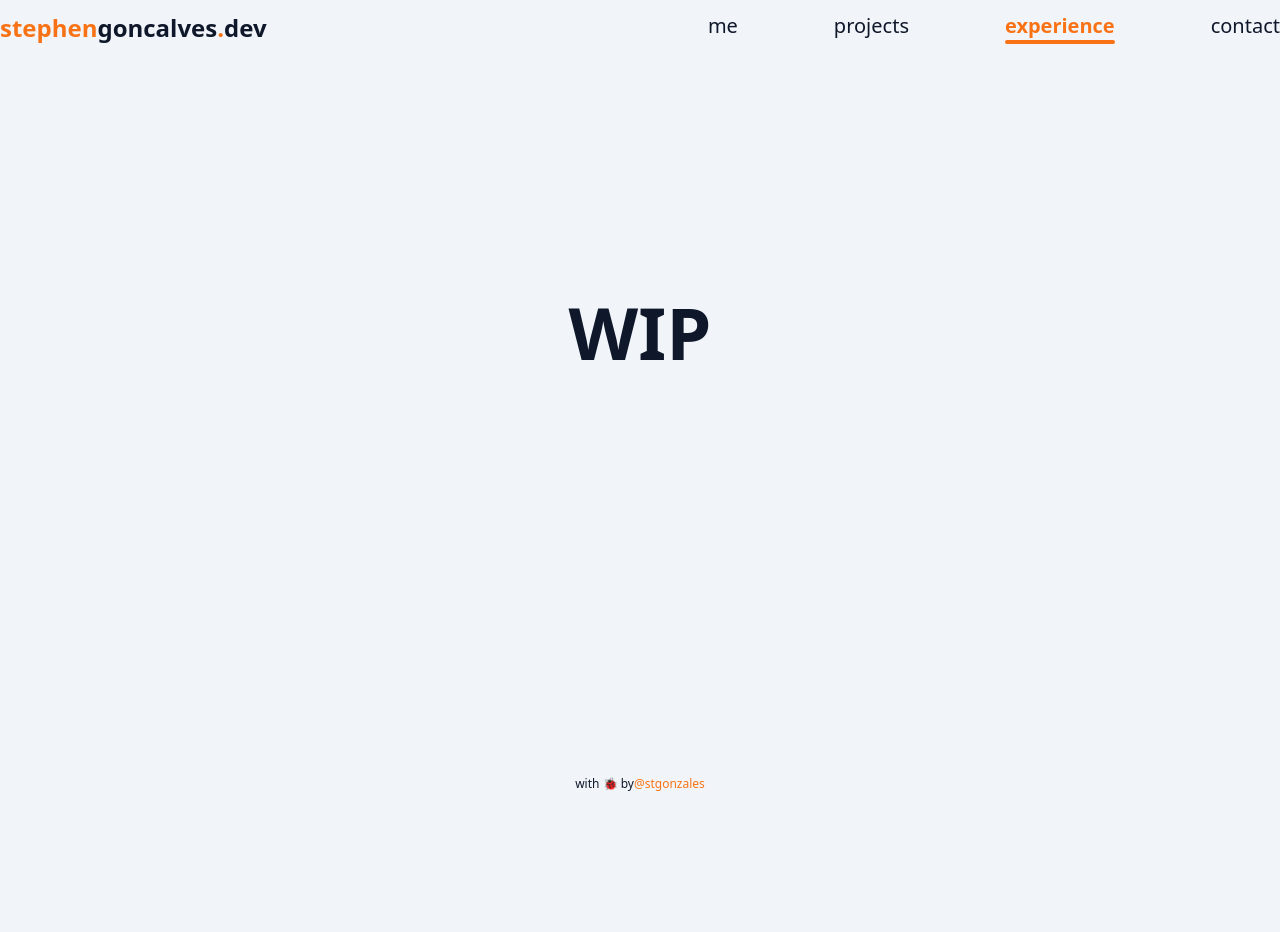
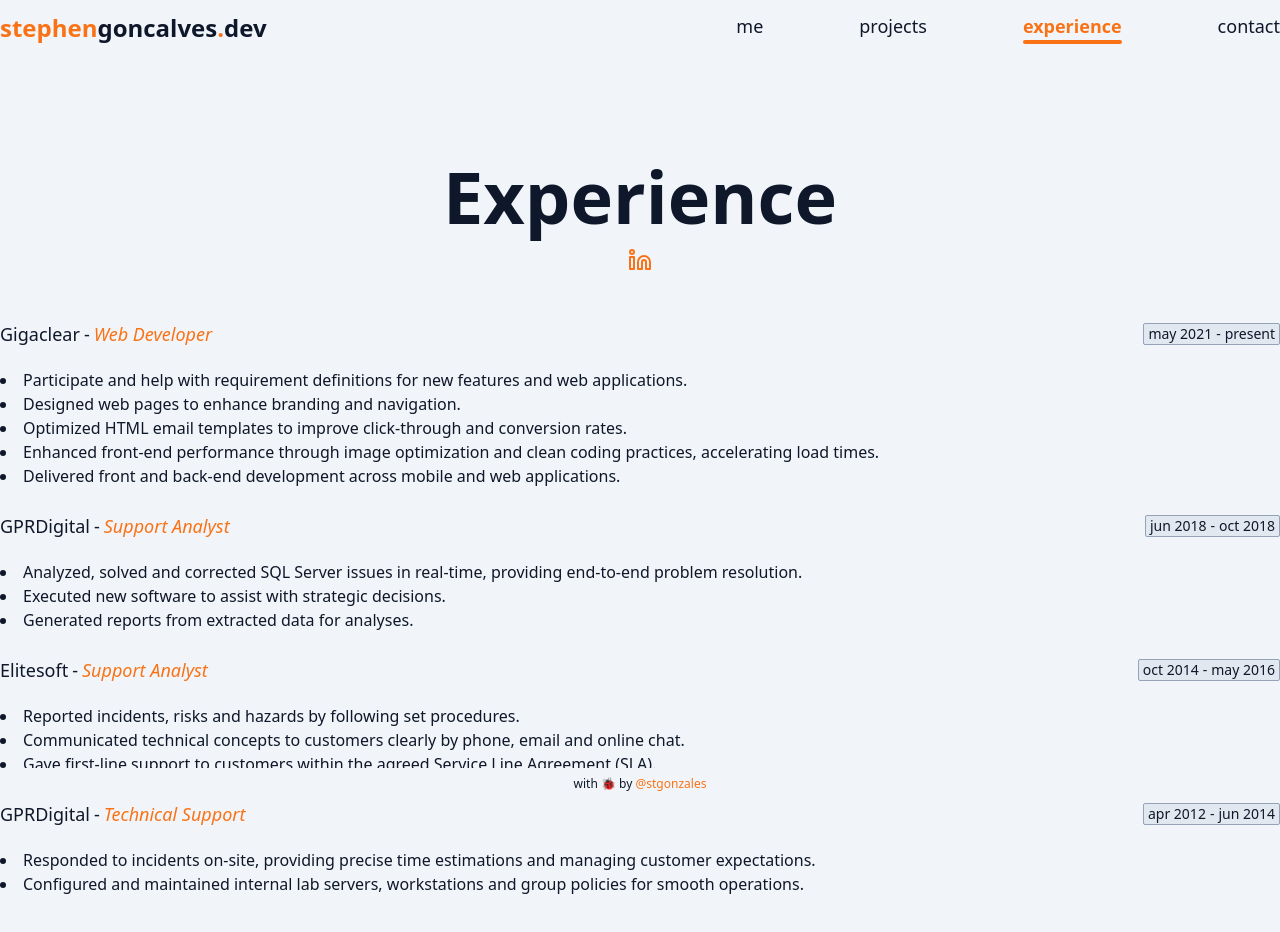
Before and after one commit to stgonzales/stephengoncalves.dev, a Next.js app: page /experience in a window 1280 px wide. Shown: the top 932 px of the page. Before the commit the page ends 800 px from the top, so only its background shows below. Built offline with nearby package versions, Linux system fonts and the light colour scheme.

Commit message:
experience + layout adjustments

```diff
--- a/src/app/contact/page.tsx
+++ b/src/app/contact/page.tsx
@@ -1,7 +1,15 @@
+import { Mail } from "lucide-react";
+import Link from "next/link";
+
 export default function Contact() {
   return (
-    <main className="w-full max-w-7xl mx-auto mt-16 md:mt-64 lg:mt-44 px-6 md:px-20 lg:px-16 xl:px-0 flex flex-col items-center gap-4">
-      <h1>WIP </h1>
+    <main className="w-full max-w-7xl mx-auto mt-6 mb-16 md:mt-8 md:mb-32 lg:mt-10 px-6 md:px-20 lg:px-16 xl:px-0 flex flex-col items-center gap-4">
+      <div className="flex flex-col items-center gap-4">
+        <h1>Contact</h1>
+        <Link href='mailto:stephengoncalves.dev@gmail.com' target="_blank" className="flex items-center gap-1 text-orange-500">
+          <Mail className="stroke-orange-500"/>
+        </Link>
+      </div>
     </main>
   )
 }
--- a/src/app/experience/page.tsx
+++ b/src/app/experience/page.tsx
@@ -1,7 +1,95 @@
-export default function Experience() {
+import { Linkedin } from "lucide-react";
+import Link from "next/link";
+
+export type Experience = {
+  company: string;
+  role: string;
+  start: string;
+  end?: string;
+  description: string[];
+}
+
+const experiences: Experience[] = [
+  {
+    company: 'Gigaclear',
+    role: 'Web Developer',
+    start: 'may 2021',
+    description: [
+      'Participate and help with requirement definitions for new features and web applications.',
+      'Designed web pages to enhance branding and navigation.',
+      'Optimized HTML email templates to improve click-through and conversion rates.',
+      'Enhanced front-end performance through image optimization and clean coding practices, accelerating load times.',
+      'Delivered front and back-end development across mobile and web applications.'
+    ]
+  },
+  {
+    company: 'GPRDigital',
+    role: 'Support Analyst',
+    start: 'jun 2018',
+    end: 'oct 2018',
+    description: [
+      'Analyzed, solved and corrected SQL Server issues in real-time, providing end-to-end problem resolution.',
+      'Executed new software to assist with strategic decisions.',
+      'Generated reports from extracted data for analyses.'
+    ]
+  },
+  {
+    company: 'Elitesoft',
+    role: 'Support Analyst',
+    start: 'oct 2014',
+    end: 'may 2016',
+    description: [
+      'Reported incidents, risks and hazards by following set procedures.',
+      'Communicated technical concepts to customers clearly by phone, email and online chat.',
+      'Gave first-line support to customers within the agreed Service Line Agreement (SLA).'
+    ]
+  },
+  {
+    company: 'GPRDigital',
+    role: 'Technical Support',
+    start: 'apr 2012',
+    end: 'jun 2014',
+    description: [
+      'Responded to incidents on-site, providing precise time estimations and managing customer expectations.',
+      'Configured and maintained internal lab servers, workstations and group policies for smooth operations.'
+    ]
+  }
+]
+
+export default function Experiences() {
   return (
-    <main className="w-full max-w-7xl mx-auto mt-16 md:mt-64 lg:mt-44 px-6 md:px-20 lg:px-16 xl:px-0 flex flex-col items-center gap-4">
-      <h1>WIP </h1>
+    <main className="w-full max-w-7xl mx-auto mt-6 mb-16 md:mt-8 md:mb-32 lg:mt-10 px-6 md:px-20 lg:px-16 xl:px-0 flex flex-col items-center gap-4 md:gap-6 lg:gap-12">
+      <div className="flex flex-col items-center gap-4">
+        <h1>Experience</h1>
+        <Link href='https://www.linkedin.com/in/stephgoncalves' target="_blank" className="flex items-center gap-1 text-orange-500">
+          <Linkedin className="stroke-orange-500"/>
+        </Link>
+      </div>
+      <div className="w-full flex flex-col gap-6">
+        {experiences.map((experience, index) => <Experience key={index} {...experience}/>)}
+      </div>
     </main>
   )
 }
+
+function Experience(experience: Experience) {
+  return (
+    <div className="flex flex-col gap-5">
+      <div className="flex flex-col gap-1 md:flex-row md:justify-between md:items-center">
+        <div className="flex items-center gap-1">
+          <h2 className="text-lg font-medium">{experience.company}</h2>
+          <p className="text-lg">-</p>
+          <p className="text-lg italic text-orange-500">{experience.role}</p>
+        </div>
+        <div className="flex items-center gap-1 border max-w-fit border-slate-400 bg-slate-200 px-1 rounded-sm">
+          <p className="text-sm font-medium">{experience.start}</p>
+          <p className="text-sm font-medium">-</p>
+          <p className="text-sm font-medium">{experience.end || 'present'}</p>
+        </div>
+      </div>
+      <ul className="list-disc list-inside text-start">
+        {experience.description.map((description, index) => <li key={index} className="text-base">{description}</li>)}
+      </ul>
+    </div>
+  )
+}
--- a/src/app/layout.tsx
+++ b/src/app/layout.tsx
@@ -8,8 +8,8 @@
 })
 
 export const metadata = {
-  title: 'Stephe Goncalves',
-  description: 'Generated by create next app',
+  title: 'Stephen Goncalves',
+  description: 'Here you can find out more about me, my work and my thoughts - kind of.',
 }
 
 export default function RootLayout({
--- a/src/app/me/page.tsx
+++ b/src/app/me/page.tsx
@@ -5,8 +5,8 @@
 
 export default function Home() {
   return (
-    <main className="w-full max-w-7xl mx-auto mt-16 md:mt-64 lg:mt-44 px-6 md:px-20 lg:px-16 xl:px-0 flex flex-col items-center md:items-start lg:flex-row md:gap-7 lg:gap-8">
-      <div className='flex flex-col items-center gap-6 md:gap-7 lg:gap-8 lg:items-start flex-1'>
+    <main className="w-full max-w-7xl mx-auto mt-6 mb-16 md:mt-8 md:mb-32 lg:mt-10 px-6 md:px-20 lg:px-16 xl:px-0 flex flex-col items-center md:items-start lg:flex-row md:gap-7 lg:gap-8">
+      <div className='w-full flex flex-col items-center gap-6 md:gap-7 lg:gap-8 lg:items-start flex-1'>
         <div id='heading'>
           <h1>Stephen Goncalves</h1>
           <h3 className='text-orange-500'>Front-end Developer</h3>
@@ -22,11 +22,9 @@
             <Mail className='stroke-orange-500 hover:stroke-orange-900' size={24} strokeWidth={2}/>
           </Link>
         </div>
-        <div className='flex flex-col gap-6'>
+        <div id='content' className='w-full flex flex-col gap-6'>
           <p className='text-justify'>
-            Lorem ipsum dolor sit amet, consectetur adipiscing elit, sed do eiusmod tempor incididunt ut labore et dolore magna aliqua.
-            <br />
-            Lorem ipsum dolor sit amet, consectetur adipiscing elit, sed do eiusmod tempor.
+            👋🏾 Hey, I&lsquo;m Stephen <span className='italic text-sm'>(you probably notice hehe)</span><br /><br /> I&lsquo;m a front-end developer based in UK who is passionate about programming <br /> also a husband and father of three.
           </p>
           <TLDR/>
         </div>
--- a/src/app/projects/page.tsx
+++ b/src/app/projects/page.tsx
@@ -4,10 +4,8 @@
 export default async function Projects() {
   const result = await fetch('https://api.github.com/users/stgonzales/starred').then(res => res.json()).then(data => data.filter((repo: any) => repo.owner.login === 'stgonzales')) as Card[];
 
-  console.log(result);
-
   return (
-    <main className="w-full max-w-7xl mx-auto mt-16 md:mt-64 lg:mt-44 px-6 md:px-20 lg:px-16 xl:px-0 flex flex-col items-center gap-4">
+    <main className="w-full max-w-7xl mx-auto mt-6 mb-16 md:mt-8 md:mb-32 lg:mt-10 px-6 md:px-20 lg:px-16 xl:px-0 flex flex-col items-center gap-4">
       <div className="flex flex-col items-center gap-4">
         <h1>Projects</h1>
         <Link href='https://github.com/stgonzales' target="_blank" className="flex items-center gap-1 text-orange-500">
@@ -33,7 +31,7 @@
 
 function Card({ name, description, homepage,topics, language, html_url }: Card) {
   return (
-    <Link href={html_url} className="w-full min-w-[327px] max-w-2xl border border-slate-300 shadow rounded-lg py-3 px-3 flex flex-col gap-3 hover:scale-105 transition-transform">
+    <Link href={html_url} target="_blank" className="w-full min-w-[327px] max-w-2xl border border-slate-300 shadow rounded-lg py-3 px-3 flex flex-col gap-3 hover:scale-105 transition-transform">
       <div>
         <p className="font-bold text-orange-500">{name}</p>
         <p className="text-xs">Description: <span className="font-light text-sm italic">{description}</span></p>
@@ -44,12 +42,12 @@
         <p className="text-xs">Tags:</p>
         {topics.map(topic => <span key={topic} className="px-2 font-semibold bg-slate-200 text-orange-400 text-xs rounded-full">{topic}</span>)}
       </div>
-      <Link href={homepage} target="_blank" className="px-4 py-2 rounded-xl border border-orange-500 shadow w-fit">
+      {<Link href={homepage} target="_blank" className="px-4 py-2 rounded-xl border border-orange-500 shadow w-fit">
         <div className="flex gap-2 items-center">
           <RadioTower className='stroke-orange-500' size={16} strokeWidth={2}/>
           <p className="italic text-xs font-medium">Live!</p>
         </div>
-      </Link>
+      </Link>}
     </Link>
   )
 }
--- a/src/components/Footer.tsx
+++ b/src/components/Footer.tsx
@@ -1,5 +1,5 @@
 import Link from "next/link";
 
 export default function Footer(){
-  return <footer className="w-full flex justify-center py-2 fixed bottom-0 text-xs">with 🐞 by <Link href={'https://github.com/stgonzales'} target="_blank" className="text-orange-500 hover:text-orange-900">@stgonzales</Link></footer>
+  return <footer className="w-full flex justify-center py-2 fixed bottom-0 text-xs bg-slate-100">with 🐞 by&nbsp;<Link href={'https://github.com/stgonzales'} target="_blank" className="text-orange-500 hover:text-orange-900">@stgonzales</Link></footer>
 }
--- a/src/components/Navigation.tsx
+++ b/src/components/Navigation.tsx
@@ -7,7 +7,7 @@
 
   return (
     <nav className="hidden lg:block">
-      <ul className="flex gap-24 font-medium text-xl">
+      <ul className="flex gap-24 font-medium text-lg">
         <Link href={'/me'} className={`${path === '/me' ? 'text-orange-500 font-bold' : 'hover:text-orange-900'}`}>
           <li>me</li>
           { path === '/me' && <div className="h-[0.190rem] rounded-sm bg-orange-500"></div>}
--- a/src/components/TLDR.tsx
+++ b/src/components/TLDR.tsx
@@ -10,11 +10,11 @@
   }
 
   return (
-    <div id="tldr">
+    <div id="tldr" className="w-full cursor-pointer">
       <div className='flex items-center gap-8 flex-1' onClick={handleOpenTldr}>
-        <p className='font-light italic text-slate-400'>TL;DR</p>
-        <div className='h-[0.03125rem] bg-slate-400 flex-1 ' />
-        <ChevronDown size={16} className={`${open ? 'rotate-180' : 'rotate-0'} transition-transform stroke-slate-400`}/>
+        <p className='font-light italic text-slate-500'>TL;DR</p>
+        <div className='h-[0.03125rem] bg-slate-500 flex-1 ' />
+        <ChevronDown size={20} className={`${open ? 'rotate-180' : 'rotate-0'} transition-transform stroke-slate-500`}/>
       </div>
       {
         open && (
```
